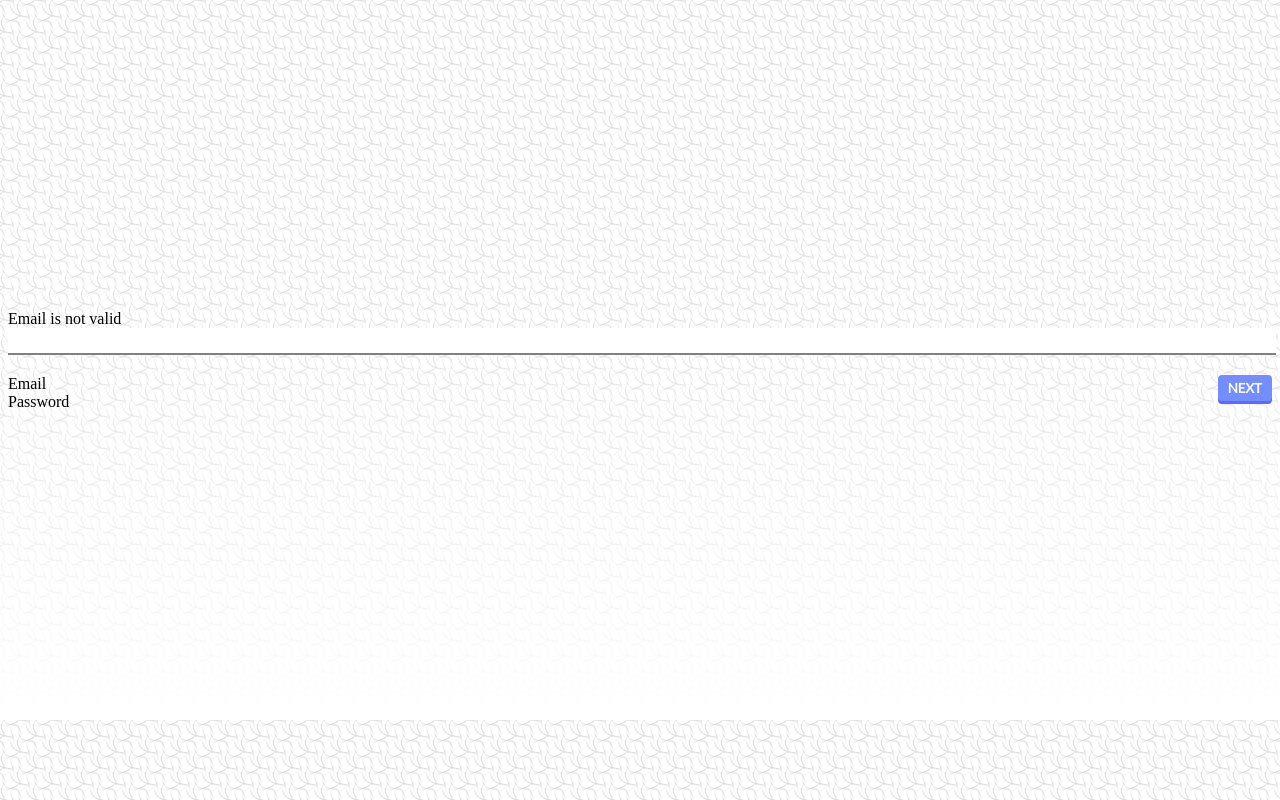
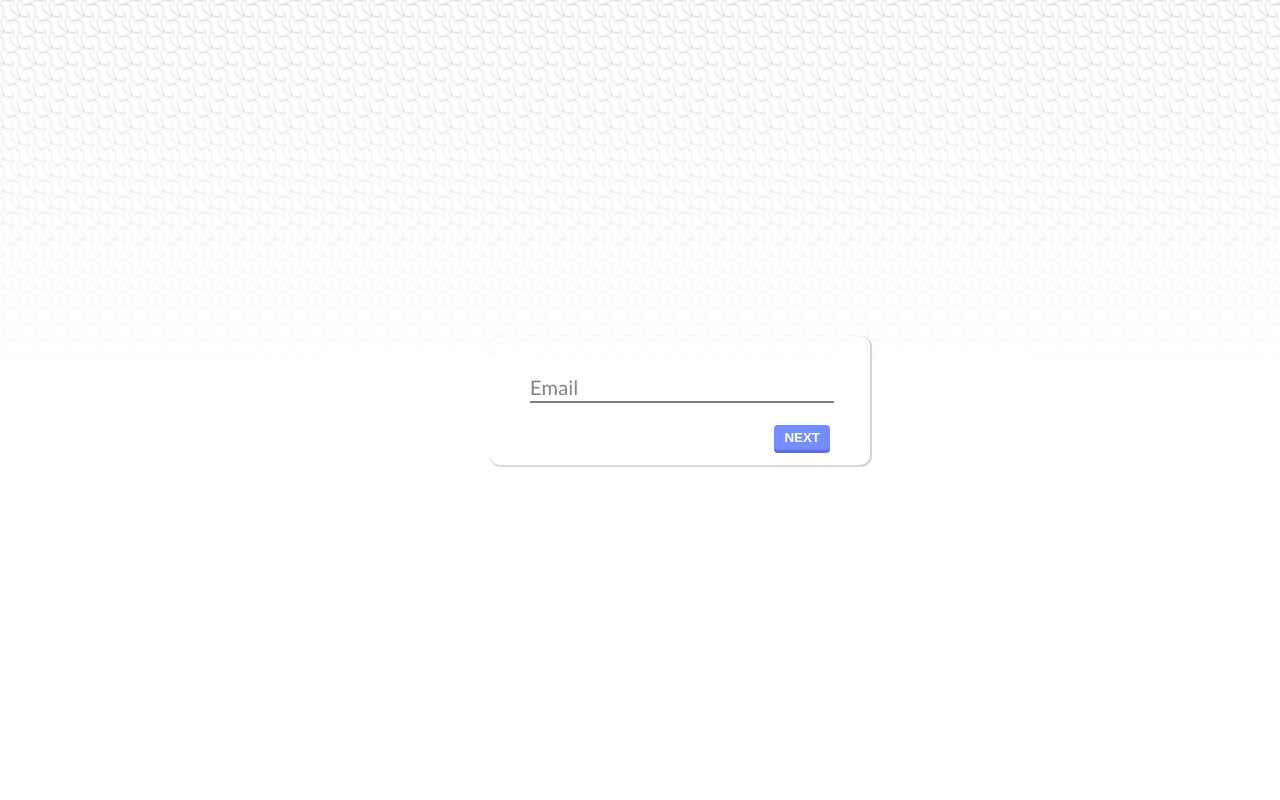
Before and after one commit to liamqmacneil/basicLogin, a PHP site: page /login.html in a window 1280 px wide. Run offline with PHP 8.4, Linux system fonts and the light colour scheme.

Commit message:
CSS update
Added a bunch of CSS: fancy slide in effects, reworked element order, etc

```diff
--- a/style.css
+++ b/style.css
@@ -1,9 +1,6 @@
-.main {
-    background-image: linear-gradient(to top, rgba(255, 255, 255, 1), rgba(255, 255, 255, 0.2), rgba(255, 255, 255, 0)), url('bg2.png');
-}
-
-.main {
-    height: 90vh;
+.content {
+    background-image: linear-gradient(to top, rgba(255, 255, 255, 1), rgba(255, 255, 255, 1), rgba(255, 255, 255, 0)), url('bg2.png');
+    height: 100vh;
     margin: 0;
     padding: 0;
     display: flex;
@@ -11,12 +8,18 @@
     justify-content: center;
 }
 
-.formContainer {
+.formDisplay {
+    width: 300px;
+    margin: 0 auto;
+}
+
+.shadow {
+    position: relative;
+    font-family: 'Lato', sans-serif;
     padding: 40px;
-    background-color: rgba(255, 255, 255, 0.75);
+    background-color: rgba(255, 255, 255, 0);
     border-radius: 10px;
     width: 300px;
-    margin: 0 auto;
     box-shadow: 1px 1px 1px 1px #d4d4d4;
 }
 
@@ -30,6 +33,8 @@
 
 .email {
     display: block;
+    background-color: rgba(255, 255, 255, 0);
+    color: rgb(54, 54, 54);
     width: 100%;
     outline-width: 0;
     font-size: 20px;
@@ -37,11 +42,91 @@
     border-bottom: 2px solid gray;
 }
 
+.fancyEmail {
+    font-size: 20px;
+    height: 0;
+    z-index: 0;
+    color: rgb(129, 129, 129);
+    position: relative;
+    top: -50px;
+    user-select: none;
+    cursor: text;
+    transition: all 0.3s ease-out;
+}
+
+.fancyPassword {
+    font-size: 20px;
+    height: 0;
+    color: rgb(129, 129, 129);
+    position: relative;
+    z-index: -2;
+    top: -50px;
+    left: 300px;
+    user-select: none;
+    cursor: text;
+    transition: all 0.3s ease-out;
+}
+
+
+.fancyTextAnim {
+    color: #5d68ff;
+    top: -70px;
+    font-size: 14px;
+}
+
+.fancyTextSlideOut {
+    animation: slideOut 1s;
+    animation-fill-mode: forwards;
+}
+
+.fancyTextSlideIn {
+    animation: slideIn 1s;
+    animation-fill-mode: forwards;
+}
+
+.hideLeft {
+    position: relative;
+    background: white;
+    z-index: 1;
+    margin-bottom: -100px;
+    height: 100px;
+    top: -20px;
+    width: 200px;
+    right: 200px;
+}
+/*300x27*/
+.hideRight {
+    position: relative;
+    background: white;
+    z-index: -1;
+    margin-bottom: -100px;
+    height: 100px;
+    top: -20px;
+    width: 200px;
+    right: -300px;
+}
+
+.fancyBorder {
+    position: relative;
+    background: white;
+    top: -22px;
+    height: 2px;
+    background-color: #5d68ff;
+    opacity: 0;
+    transition: 0.5s;
+}
+
+.fancyBorderFocus {
+    opacity: 1;
+}
+
+.fancyInputFade {
+
+}
+
 .submit {
-    font-family: 'Lato', sans-serif;
     color: white;
     font-weight: bold;
-
     float: right;
     border:none;
     border-radius: 4px;
@@ -49,4 +134,40 @@
     padding: 5px 10px;
     box-shadow: 0px 3px #5d68ff;
     text-align: center;
+    cursor: pointer;
+    outline: none;
 }
+
+.errorMsg {
+    display: none;
+    height: 0;
+    position: relative;
+    color: rgb(255, 78, 78);
+    top: 50px;
+}
+
+
+
+.submit:active {
+    transform: translateY(2px);
+    box-shadow: 0px 1px #5d68ff;
+}
+
+@keyframes slideOut {
+    from {
+        right:0;
+    }
+    to {
+        right: 75px;
+        display: none;
+    }
+}
+
+@keyframes slideIn {
+    from {
+        left: 300px;
+    }
+    to {
+        left: 0;
+    }
+}
```
